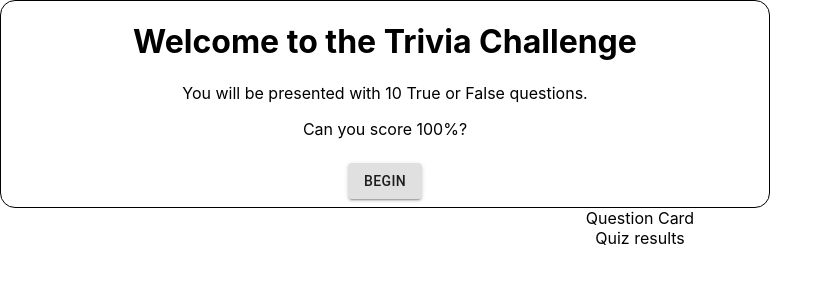
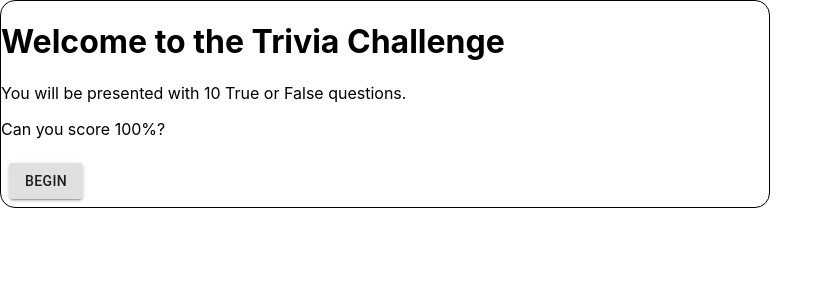
Before and after one commit to jacekroszkowiakdev/quiz-game, a React (Create React App) app: page / in a window 1280 px wide. Shown: the top 300 px of the page, without its empty margins (0-833 px from the left). Built offline with nearby package versions, Linux system fonts and the light colour scheme; no server answers.

Commit message:
routes added, minor changes here and there

```diff
--- a/src/index.tsx
+++ b/src/index.tsx
@@ -1,14 +1,14 @@
-import React from 'react';
-import ReactDOM from 'react-dom';
-import './index.css';
-import App from './App';
-import reportWebVitals from './reportWebVitals';
+import React from "react";
+import ReactDOM from "react-dom";
+import "./index.css";
+import { Root } from "./Root";
+import reportWebVitals from "./reportWebVitals";
 
 ReactDOM.render(
-  <React.StrictMode>
-    <App />
-  </React.StrictMode>,
-  document.getElementById('root')
+    <React.StrictMode>
+        <Root />
+    </React.StrictMode>,
+    document.getElementById("root")
 );
 
 // If you want to start measuring performance in your app, pass a function
```
